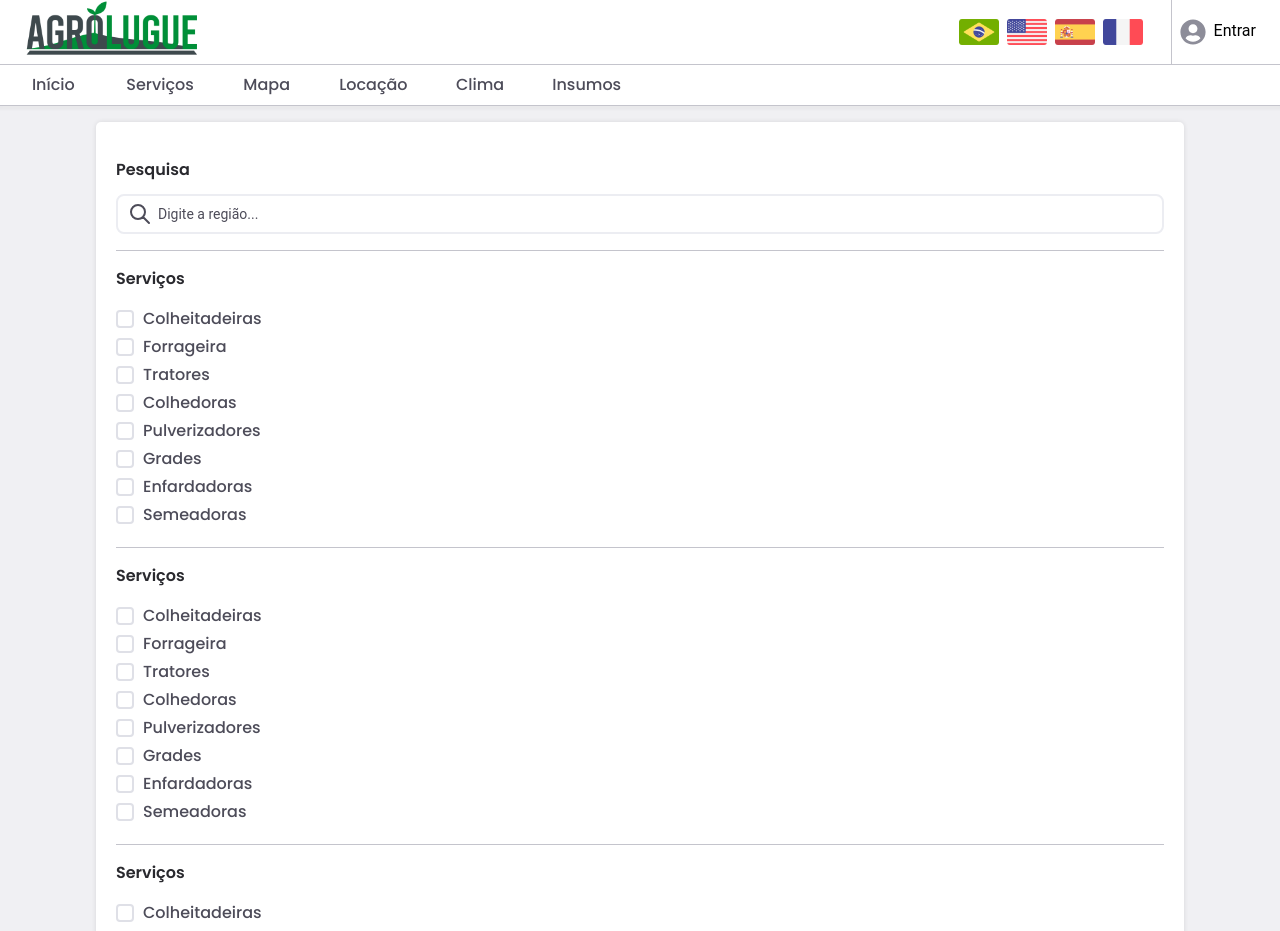
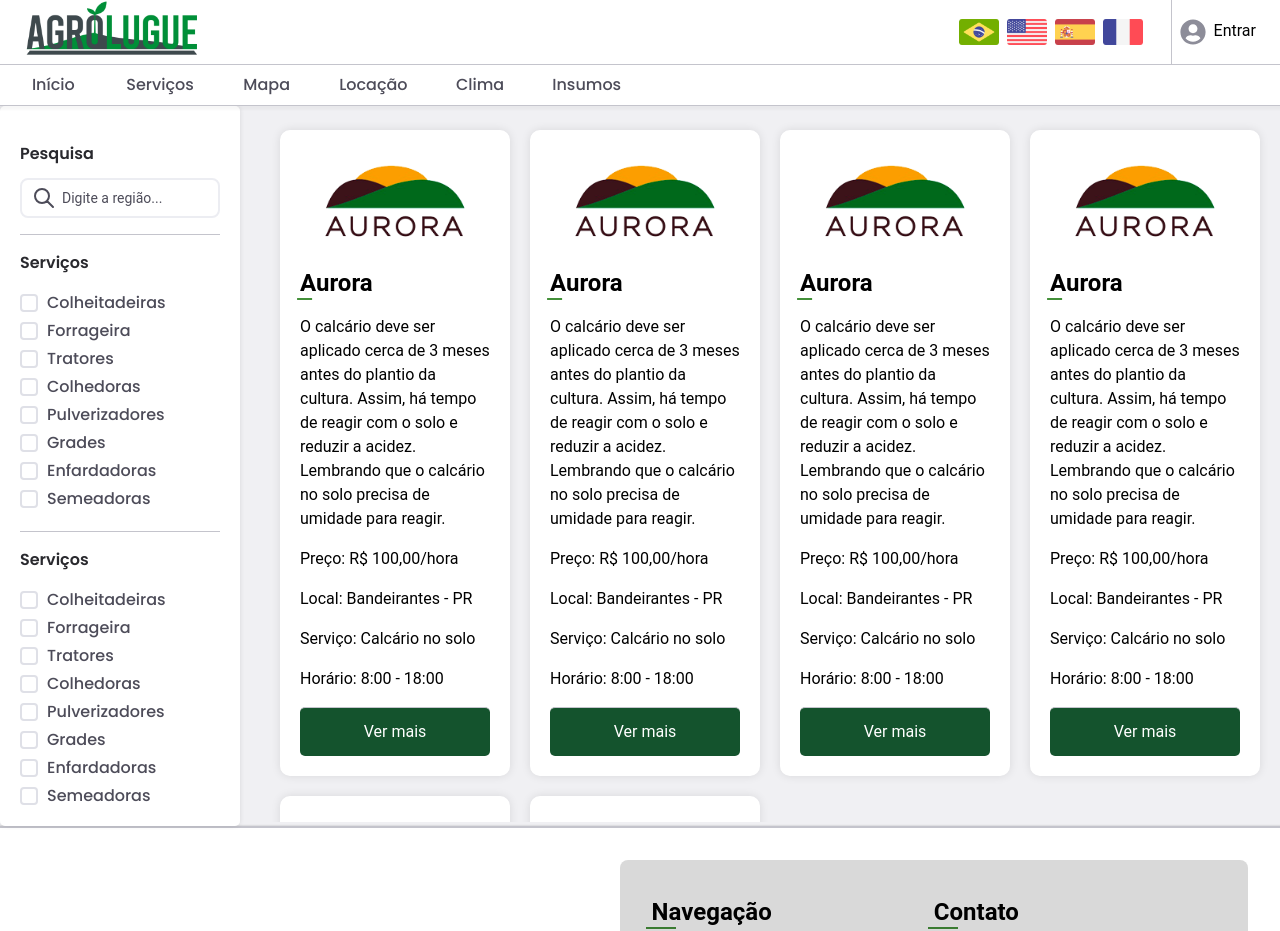
Before and after one commit to Jh0wjso/Geniuscon2022, a React (Vite) app in the folder Client/: page /servicos in a window 1280 px wide. Shown: the top 931 px of the page. Built offline with nearby package versions, Linux system fonts and the light colour scheme.

Commit message:
:lipstick: feat component servico

```diff
--- /dev/null
+++ b/Client/src/components/CardServico/index.tsx
@@ -0,0 +1,43 @@
+import { Link } from 'react-router-dom'
+import './styles.css'
+
+interface CardServicoProps {
+  desc: string
+  img: string
+  preco: string
+  titulo: string
+  local: string
+  servico: string
+  horario: string
+  link: string
+}
+
+export default function CardServico({
+  desc,
+  img,
+  preco,
+  titulo,
+  local,
+  servico,
+  horario,
+  link,
+}: CardServicoProps) {
+  return (
+    <div className="card-servico">
+      <img src={img} alt="Imagem do serviço" />
+      <div className="servico-titulo">
+        <h3>{titulo}</h3>
+      </div>
+      <div className="servico-desc">
+        <p>{desc}</p>
+      </div>
+      <div className="servico-info">
+        <p>Preço: {preco}</p>
+        <p>Local: {local}</p>
+        <p>Serviço: {servico}</p>
+        <p>Horário: {horario}</p>
+        <Link to={link}>Ver mais</Link>
+      </div>
+    </div>
+  )
+}
--- /dev/null
+++ b/Client/src/components/CardServico/styles.css
@@ -0,0 +1,40 @@
+.card-servico {
+  display: flex;
+  flex-direction: column;
+  padding: 20px;
+  border-radius: 10px;
+  background-color: #fff;
+  box-shadow: 0 0 10px rgba(0, 0, 0, 0.1);
+  height: fit-content;
+}
+
+.card-servico .servico-titulo {
+
+}
+
+.card-servico .servico-desc {
+
+}
+
+.card-servico .servico-info {
+  display: flex;
+  flex-direction: column;
+  justify-content: space-between;
+  align-items: flex-start;
+}
+
+.card-servico .servico-info a {
+  display: flex;
+    justify-content: space-between;
+    align-items: center;
+    border-top-width: 1px;
+    --tw-border-opacity: 1;
+    border-color: rgb(196 196 204 / var(--tw-border-opacity));
+    width: 100%;
+    align-self: flex-end;
+    padding-top: 1rem;
+    color: #fff;
+    @apply py-3 bg-green-900 hover:bg-green-800;
+    border-radius: 5px;
+    justify-content: center;
+}
--- a/Client/src/screens/Servicos/index.tsx
+++ b/Client/src/screens/Servicos/index.tsx
@@ -1,10 +1,13 @@
+import CardServico from '../../components/CardServico'
 import { Filter } from '../../components/Filter'
 import './styles.css'
 
 export default function Servico() {
   return (
-    <section id="locacao">
+    <section id="locacao" className="p-0">
+      <div className="grid grid-cols-5 gap-5" style={{ height: '90vh' }}>
         <Filter
+          className="hidden lg:col-span-1 lg:block"
           title="Serviços"
           opcoes={[
             'Colheitadeiras',
@@ -17,6 +20,70 @@ export default function Servico() {
             'Semeadoras',
           ]}
         />
+
+        <div className="grid scroll-syles col-span-5 lg:col-span-4 grid-cols-1 sm:grid-cols-2 md:grid-cols-3 lg:grid-cols-4 my-1 justify-center gap-5 p-5 overflow-y-auto">
+          <CardServico
+            img="src\assets\img\logo-aurora.png"
+            titulo="Aurora"
+            desc="O calcário deve ser aplicado cerca de 3 meses antes do plantio da cultura. Assim, há tempo de reagir com o solo e reduzir a acidez. Lembrando que o calcário no solo precisa de umidade para reagir."
+            preco="R$ 100,00/hora"
+            local="Bandeirantes - PR"
+            servico="Calcário no solo"
+            horario="8:00 - 18:00"
+            link="#"
+          />
+          <CardServico
+            img="src\assets\img\logo-aurora.png"
+            titulo="Aurora"
+            desc="O calcário deve ser aplicado cerca de 3 meses antes do plantio da cultura. Assim, há tempo de reagir com o solo e reduzir a acidez. Lembrando que o calcário no solo precisa de umidade para reagir."
+            preco="R$ 100,00/hora"
+            local="Bandeirantes - PR"
+            servico="Calcário no solo"
+            horario="8:00 - 18:00"
+            link="#"
+          />
+          <CardServico
+            img="src\assets\img\logo-aurora.png"
+            titulo="Aurora"
+            desc="O calcário deve ser aplicado cerca de 3 meses antes do plantio da cultura. Assim, há tempo de reagir com o solo e reduzir a acidez. Lembrando que o calcário no solo precisa de umidade para reagir."
+            preco="R$ 100,00/hora"
+            local="Bandeirantes - PR"
+            servico="Calcário no solo"
+            horario="8:00 - 18:00"
+            link="#"
+          />
+          <CardServico
+            img="src\assets\img\logo-aurora.png"
+            titulo="Aurora"
+            desc="O calcário deve ser aplicado cerca de 3 meses antes do plantio da cultura. Assim, há tempo de reagir com o solo e reduzir a acidez. Lembrando que o calcário no solo precisa de umidade para reagir."
+            preco="R$ 100,00/hora"
+            local="Bandeirantes - PR"
+            servico="Calcário no solo"
+            horario="8:00 - 18:00"
+            link="#"
+          />
+          <CardServico
+            img="src\assets\img\logo-aurora.png"
+            titulo="Aurora"
+            desc="O calcário deve ser aplicado cerca de 3 meses antes do plantio da cultura. Assim, há tempo de reagir com o solo e reduzir a acidez. Lembrando que o calcário no solo precisa de umidade para reagir."
+            preco="R$ 100,00/hora"
+            local="Bandeirantes - PR"
+            servico="Calcário no solo"
+            horario="8:00 - 18:00"
+            link="#"
+          />
+          <CardServico
+            img="src\assets\img\logo-aurora.png"
+            titulo="Aurora"
+            desc="O calcário deve ser aplicado cerca de 3 meses antes do plantio da cultura. Assim, há tempo de reagir com o solo e reduzir a acidez. Lembrando que o calcário no solo precisa de umidade para reagir."
+            preco="R$ 100,00/hora"
+            local="Bandeirantes - PR"
+            servico="Calcário no solo"
+            horario="8:00 - 18:00"
+            link="#"
+          />
+        </div>
+      </div>
     </section>
   )
 }
```
Also changed, not shown: Client/src/assets/img/logo-aurora.png (added). Lines whose indentation alone changed are shown as unchanged.
